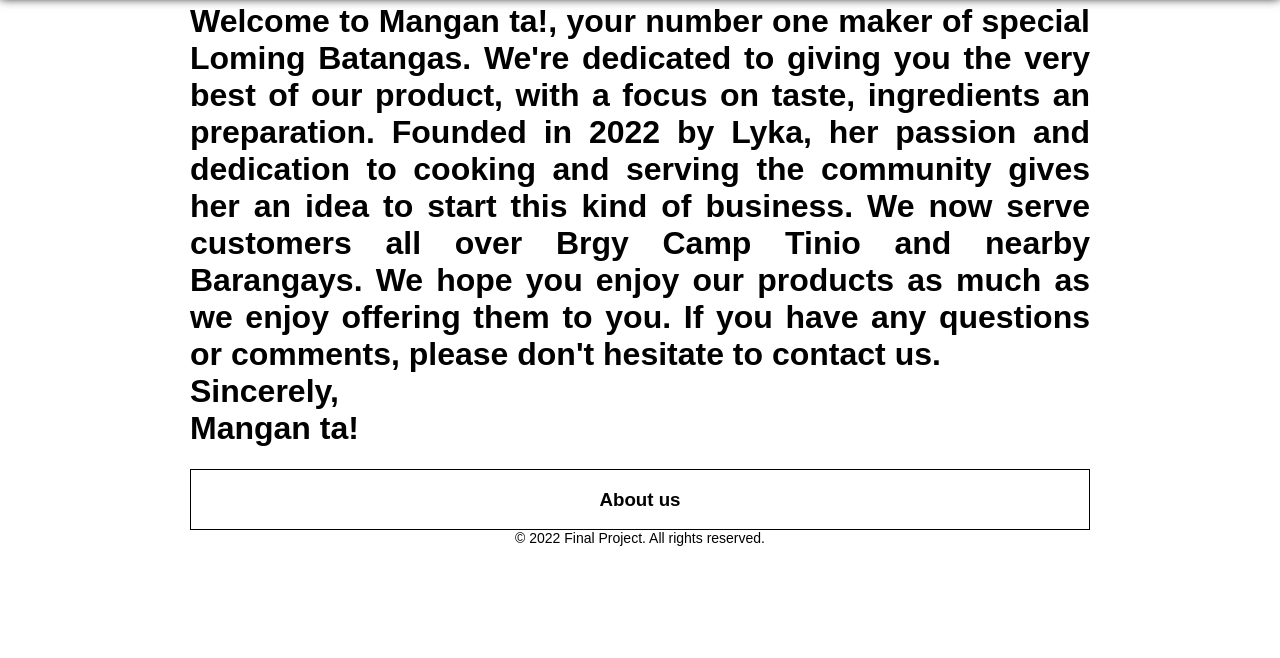
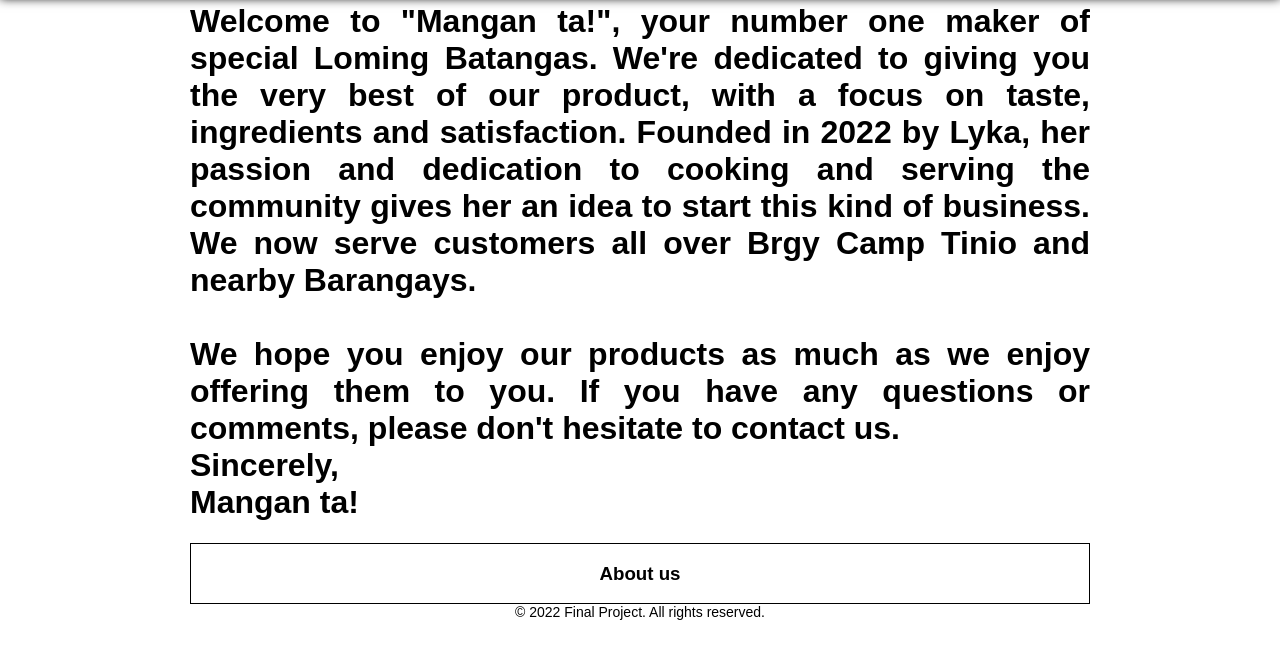
Before and after one commit to Denbang03/manganta, a plain HTML site: page about.html in a window 1280 px wide. Shown: the part 142-800 px from the top of the page. Drawn offline with Linux system fonts and the light colour scheme.

Commit message:
Update about.html

```diff
--- a/about.html
+++ b/about.html
@@ -38,9 +38,9 @@
 
 <div id="wrapper">
 
-	<h1>Welcome to Mangan ta!, your number one maker of special Loming Batangas. We're dedicated to giving you the very best of our product, with a focus on taste, ingredients an preparation.
+	<h1>Welcome to "Mangan ta!", your number one maker of special Loming Batangas. We're dedicated to giving you the very best of our product, with a focus on taste, ingredients and satisfaction.
 Founded in 2022 by Lyka, her passion and dedication to cooking and serving the community gives her an idea to start this kind of business. We now serve customers all over Brgy Camp Tinio and nearby Barangays.
-We hope you enjoy our products as much as we enjoy offering them to you. If you have any questions or comments, please don't hesitate to contact us.
+</br></br>We hope you enjoy our products as much as we enjoy offering them to you. If you have any questions or comments, please don't hesitate to contact us.
 </br>Sincerely,</br>
 Mangan ta!</h1>
 
```
